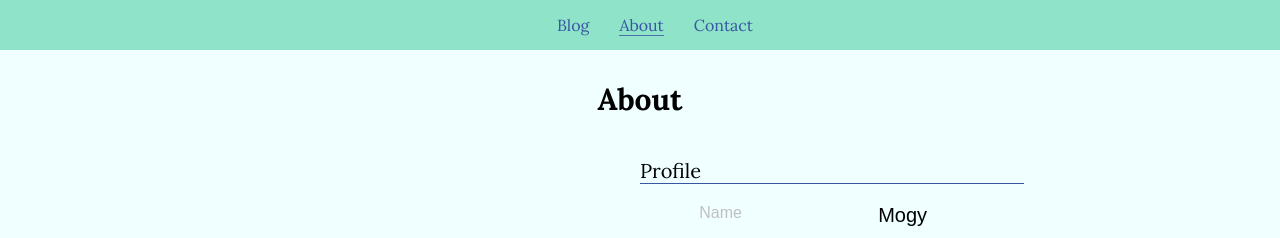
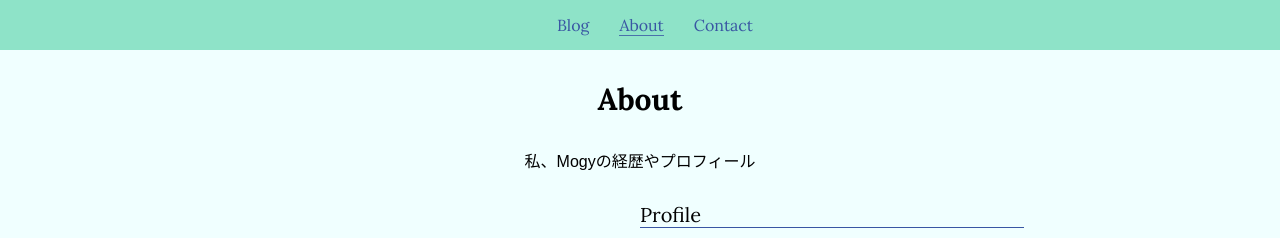
Before and after one commit to Mogy1945/mogyblog, a Next.js app: page /About in a window 1280 px wide. Shown: the top 238 px of the page. Built offline with nearby package versions, Linux system fonts and the light colour scheme; a web font is replaced by a local one.

Commit message:
add: add head text

```diff
--- a/pages/About.js
+++ b/pages/About.js
@@ -13,6 +13,7 @@ export default function About() {
       <Header />
       <main className={styles.main}>
         <h3>About</h3>
+        <p>私、Mogyの経歴やプロフィール</p>
         <div className={styles.profileContainer}>
           <div className={styles.profileInfo}>
             <Image
```
